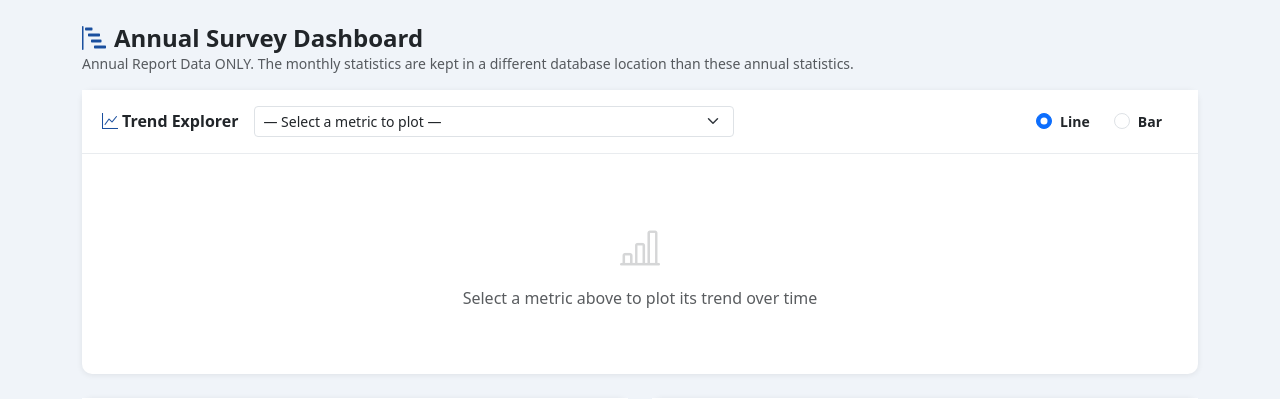
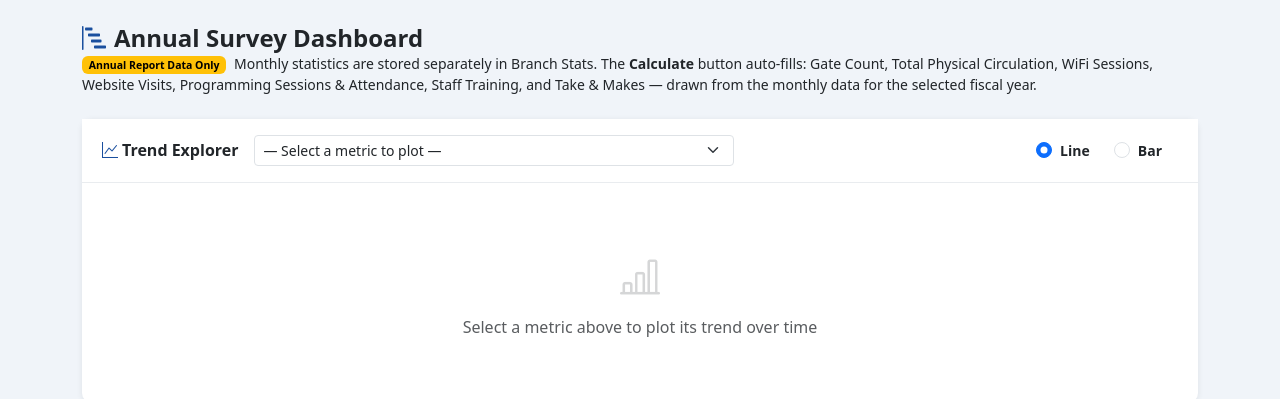
Before and after one commit to mdcasa/librarystats-ycl, a Flask app: page /annual-survey in a window 1280 px wide. Shown: the part 64-463 px from the top of the page. Run offline with Flask 3, Linux system fonts and the light colour scheme; a user stored in the database is signed in; data that the repository does not hold is empty; parts of the project's set-up code (start-up, migrations or seed data) failed here and were passed over.

Commit message:
Annual Survey Dashboard: Calculate button + descriptive subtitle
Adds a Calculate button (synced to the FY year picker) that auto-fills
Gate Count, Circulation, WiFi, Website Visits, Programming, Training,
and Take & Makes from monthly Branch Stats. Subtitle updated with a
yellow badge and explicit list of what Calculate populates.
Calculate route now redirects back to dashboard when called from there.

Co-Authored-By: Claude Sonnet 4.6 <noreply@anthropic.com>

```diff
--- a/app.py
+++ b/app.py
@@ -2719,6 +2719,8 @@ def annual_survey_calculate(year):
 
     db.session.commit()
     flash(f'{len(calculated)} metrics auto-calculated for FY{year} from monthly data.', 'success')
+    if request.form.get('next') == 'dashboard':
+        return redirect(url_for('annual_survey_dashboard'))
     return redirect(url_for('annual_survey_enter', year=year))
 
 
--- a/templates/annual/dashboard.html
+++ b/templates/annual/dashboard.html
@@ -5,7 +5,11 @@
 <div class="d-flex align-items-center justify-content-between mb-3 flex-wrap gap-2">
   <div>
     <h1 class="h4 fw-bold mb-0"><i class="bi bi-bar-chart-steps me-2 text-primary"></i>Annual Survey Dashboard</h1>
-    <p class="text-muted small mb-0">Annual Report Data ONLY. The monthly statistics are kept in a different database location than these annual statistics.</p>
+    <p class="small mb-0">
+      <span class="badge text-bg-warning me-1">Annual Report Data Only</span>
+      Monthly statistics are stored separately in Branch Stats.
+      The <strong>Calculate</strong> button auto-fills: Gate Count, Total Physical Circulation, WiFi Sessions, Website Visits, Programming Sessions &amp; Attendance, Staff Training, and Take &amp; Makes — drawn from the monthly data for the selected fiscal year.
+    </p>
   </div>
   <div class="d-flex gap-2 align-items-center flex-wrap">
     {% if latest_year %}
@@ -14,6 +18,12 @@
       <option value="{{ y }}" {% if y == latest_year %}selected{% endif %}>FY{{ y }}</option>
       {% endfor %}
     </select>
+    <form id="calcForm" method="post" action="{{ url_for('annual_survey_calculate', year=latest_year) }}">
+      <input type="hidden" name="next" value="dashboard">
+      <button type="submit" class="btn btn-warning btn-sm">
+        <i class="bi bi-lightning-fill me-1"></i>Calculate FY<span id="btnCalcLabel">{{ latest_year }}</span>
+      </button>
+    </form>
     {% endif %}
   </div>
 </div>
@@ -272,6 +282,11 @@ function renderKpis(year) {
     </div>`;
   }).join('');
 
+  const calcForm = document.getElementById('calcForm');
+  if (calcForm) {
+    calcForm.action = `/annual-survey/${year}/calculate`;
+    document.getElementById('btnCalcLabel').textContent = year;
+  }
 }
 
 const picker = document.getElementById('fyYearPicker');
```
